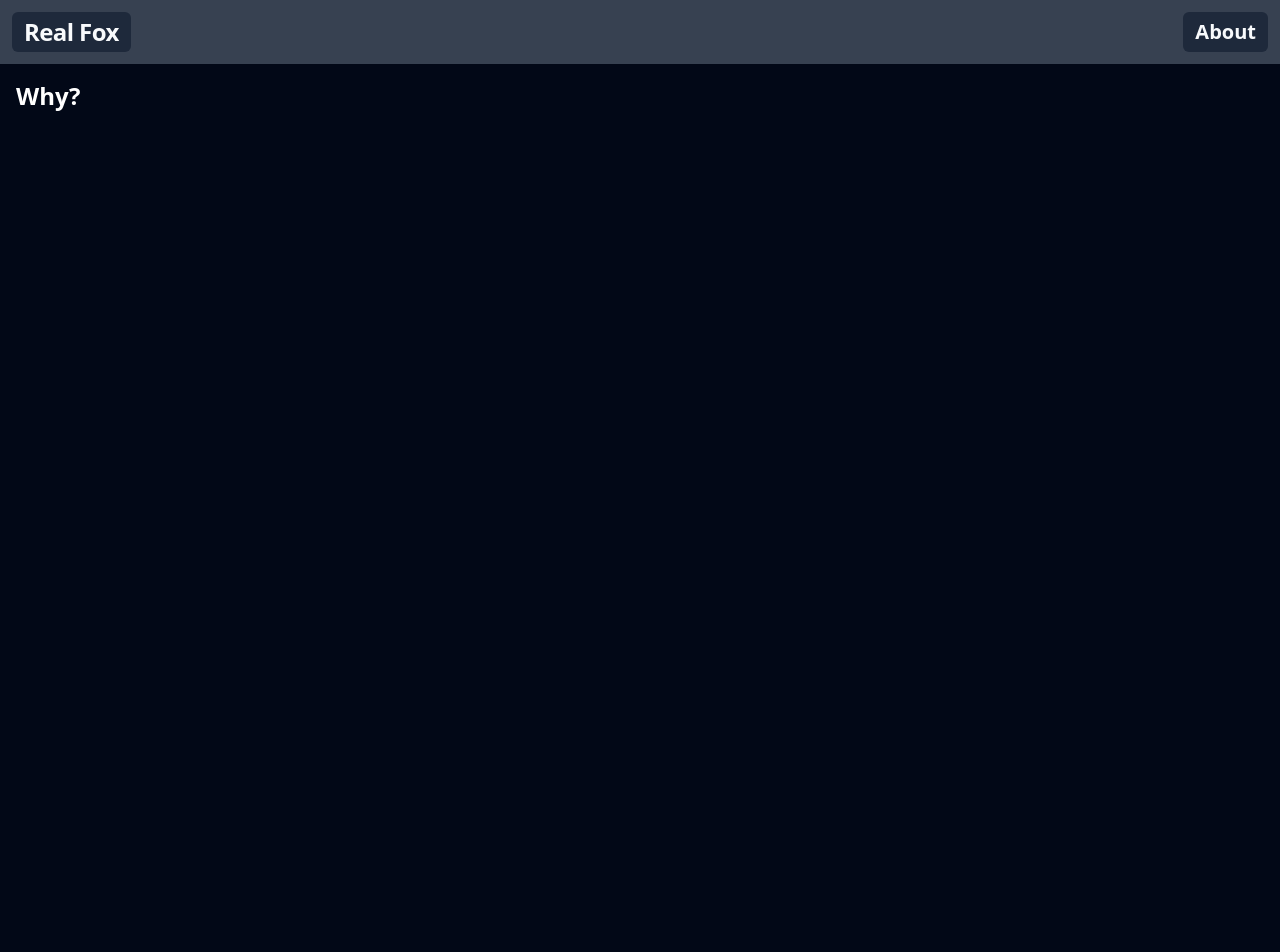
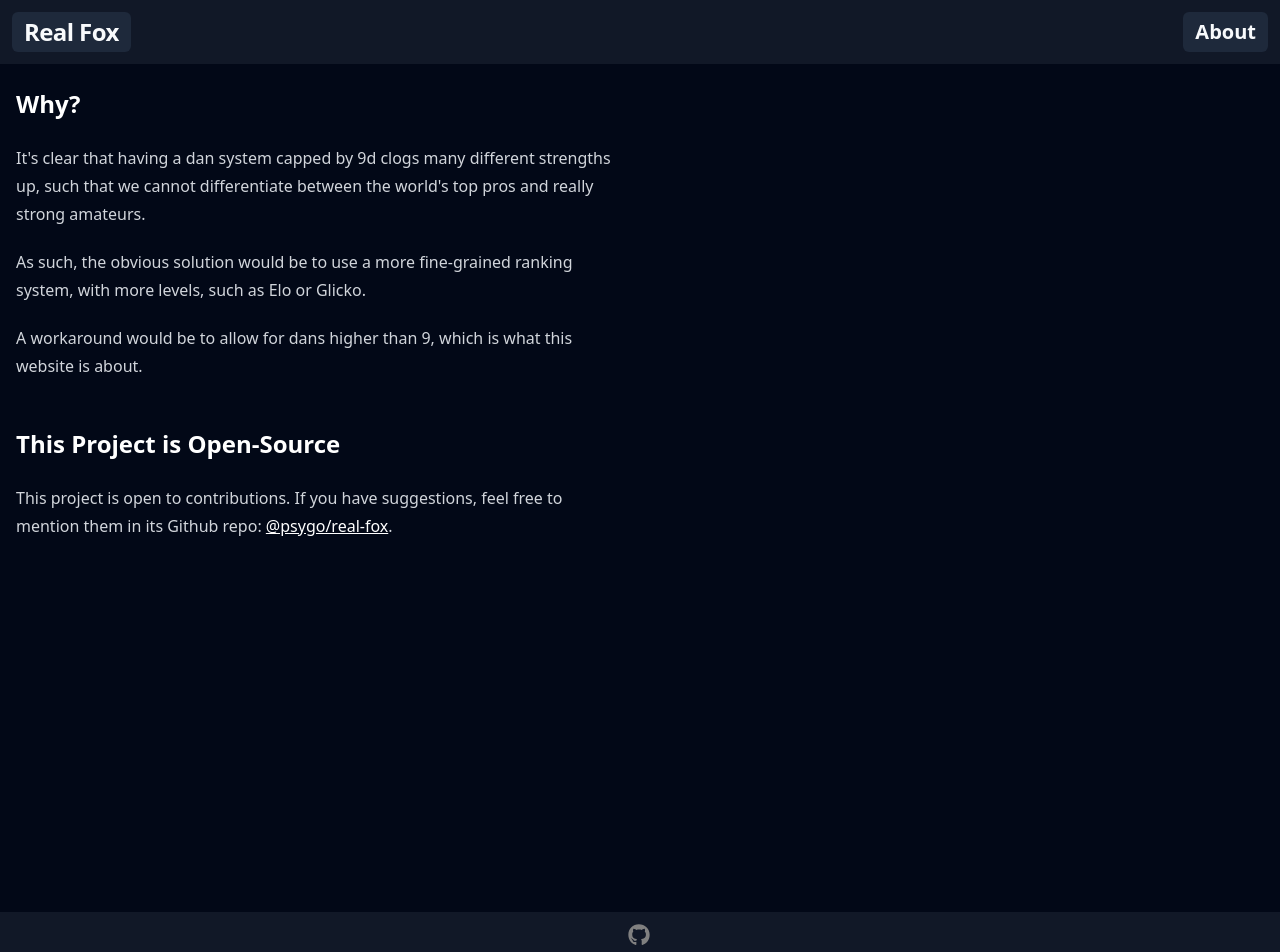
Before and after one commit to psygo/real-fox, a Next.js app: page /about in a window 1280 px wide. Shown: the top 952 px of the page. Before the commit the page ends 800 px from the top, so only its background shows below. Built offline with nearby package versions, Linux system fonts and the light colour scheme.

Commit message:
adding a footer

```diff
--- a/package.json
+++ b/package.json
@@ -27,6 +27,9 @@
     "start": "next start"
   },
   "dependencies": {
+    "@fortawesome/fontawesome-svg-core": "^6.5.2",
+    "@fortawesome/free-brands-svg-icons": "^6.5.2",
+    "@fortawesome/react-fontawesome": "^0.2.2",
     "@radix-ui/react-slot": "^1.0.2",
     "@t3-oss/env-nextjs": "^0.10.1",
     "class-variance-authority": "^0.7.0",
--- a/src/app/(routes)/about/page.tsx
+++ b/src/app/(routes)/about/page.tsx
@@ -2,6 +2,34 @@ export default function About() {
   return (
     <article className="prose dark:prose-invert">
       <h2>Why?</h2>
+
+      <p>
+        It&apos;s clear that having a dan system capped by
+        9d clogs many different strengths up, such that we
+        cannot differentiate between the world&apos;s top
+        pros and really strong amateurs.
+      </p>
+      <p>
+        As such, the obvious solution would be to use a more
+        fine-grained ranking system, with more levels, such
+        as Elo or Glicko.
+      </p>
+      <p>
+        A workaround would be to allow for dans higher than
+        9, which is what this website is about.
+      </p>
+
+      <h2>This Project is Open-Source</h2>
+
+      <p>
+        This project is open to contributions. If you have
+        suggestions, feel free to mention them in its Github
+        repo:{" "}
+        <a href="https://github.com/psygo/real-fox">
+          @psygo/real-fox
+        </a>
+        .
+      </p>
     </article>
   )
 }
--- a/src/app/(routes)/layout.tsx
+++ b/src/app/(routes)/layout.tsx
@@ -2,7 +2,7 @@ import { GeistSans } from "geist/font/sans"
 
 import { type WithReactChildren } from "@types"
 
-import { TopNav } from "@components"
+import { Footer, TopNav } from "@components"
 
 import "@styles/globals.css"
 
@@ -16,9 +16,12 @@ export default function RootLayout({
 }: WithReactChildren) {
   return (
     <html lang="en" className={`${GeistSans.variable}`}>
-      <body className="dark min-h-screen antialiased">
+      <body className="dark flex flex-col gap-6 antialiased">
         <TopNav />
-        <main className="p-4">{children}</main>
+        <main className="min-h-screen px-4">
+          {children}
+        </main>
+        <Footer />
       </body>
     </html>
   )
--- /dev/null
+++ b/src/components/common/Footer.tsx
@@ -0,0 +1,21 @@
+import { FontAwesomeIcon } from "@fortawesome/react-fontawesome"
+import { faGithub } from "@fortawesome/free-brands-svg-icons"
+
+export function Footer() {
+  return (
+    <footer className="flex justify-center bg-gray-900 p-3">
+      <a
+        className="h-6 w-6"
+        href="https://github.com/psygo/real-fox"
+        target="_blank"
+        rel="noopener noreferrer"
+      >
+        <FontAwesomeIcon
+          className="h-[22px] w-[22px]"
+          color="gray"
+          icon={faGithub}
+        />
+      </a>
+    </footer>
+  )
+}
--- a/src/components/common/TopNav.tsx
+++ b/src/components/common/TopNav.tsx
@@ -4,7 +4,7 @@ import { Button } from "@shad"
 
 export function TopNav() {
   return (
-    <nav className="flex w-screen justify-between bg-gray-700 px-3 py-3">
+    <nav className="flex w-screen justify-between bg-gray-900 px-3 py-3">
       <Link href="/">
         <Button variant="secondary" className="px-[12px]">
           <h1 className="text-2xl font-bold tracking-tight">
--- a/src/components/common/exports.ts
+++ b/src/components/common/exports.ts
@@ -1 +1,2 @@
+export * from "./Footer"
 export * from "./TopNav"
```
Also changed, not shown: 1 other file (tests, documents, lock files or other folders).
